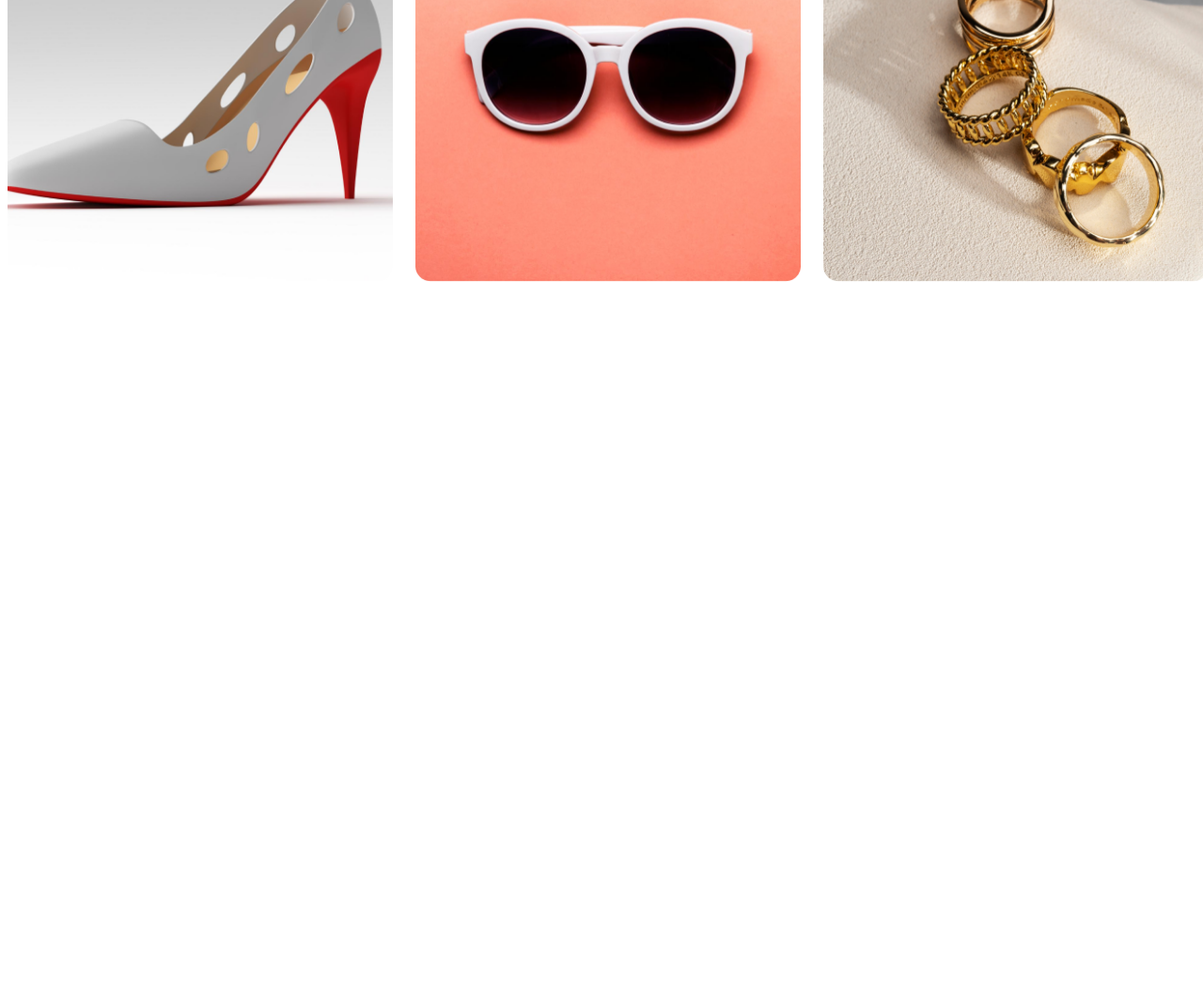
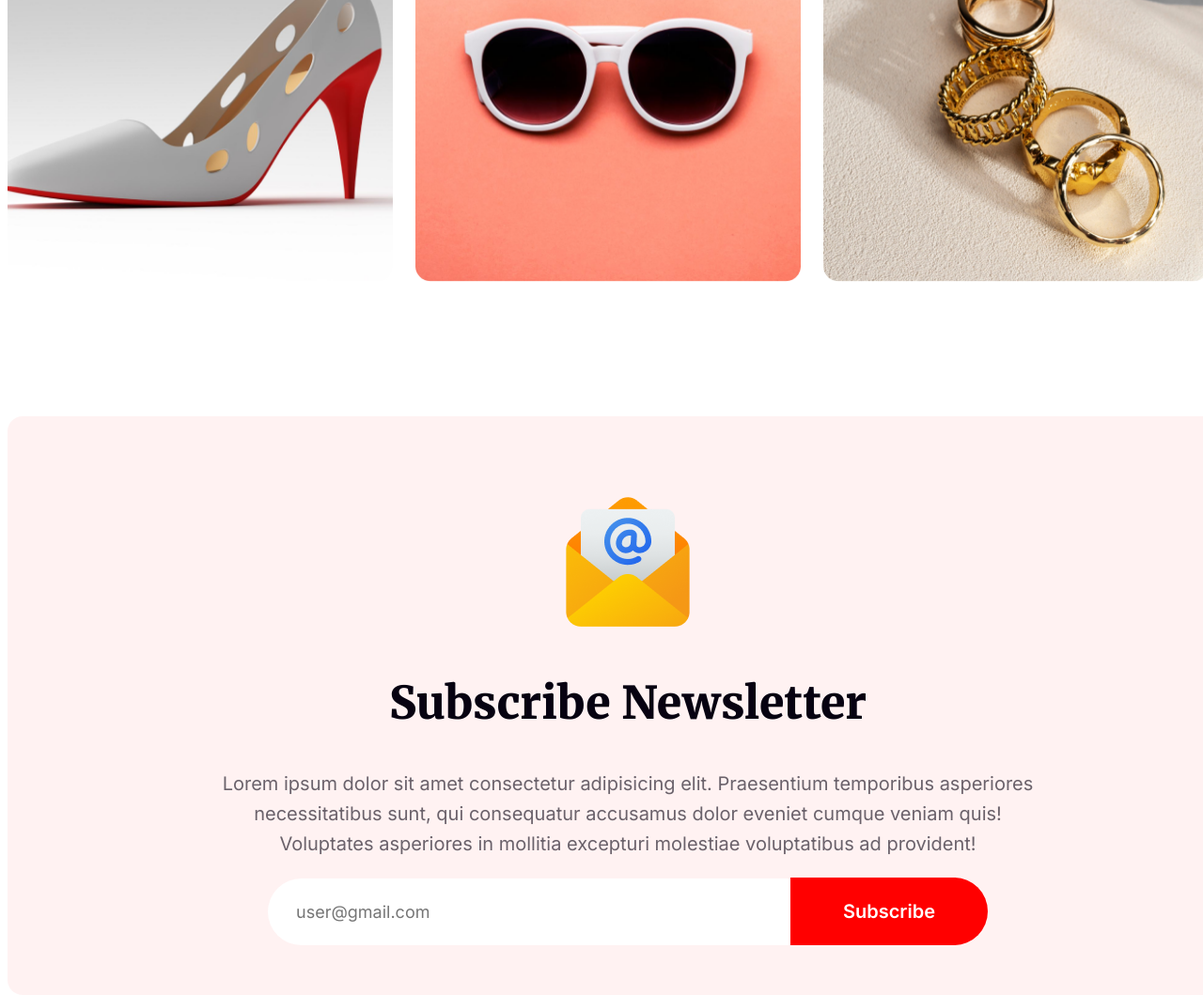
Before and after one commit to shihab4513/happy-new-year, a plain HTML site: page index.html in a window 1280 px wide. Shown: the part 5725-6784 px from the top of the page at 94% size. Before the commit the page ends 6025 px from the top, so only its background shows below. Drawn offline with Linux system fonts and the light colour scheme.

Commit message:
subscribe completed

```diff
--- a/index.html
+++ b/index.html
@@ -104,13 +104,15 @@
                 <div class="portfolio-content">
                     <h5 class="soon-column1-title1">THE BEST GIFTS</h5>
                     <h2 class="soon-column1-title2">Our Awesome Portfolio</h2>
-                    <p class="soon-description">Lorem ipsum dolor sit amet consectetur adipisicing elit. Consequuntur, accusamus dicta aliquam in alias vitae deserunt quisquam tempore a pariatur natus praesentium. Vel ducimus sed perferendis adipisci ullam incidunt minima.</p>
+                    <p class="soon-description">Lorem ipsum dolor sit amet consectetur adipisicing elit. Consequuntur,
+                        accusamus dicta aliquam in alias vitae deserunt quisquam tempore a pariatur natus praesentium.
+                        Vel ducimus sed perferendis adipisci ullam incidunt minima.</p>
                 </div>
                 <div class="portfolio-image">
                     <div class="image-first-row">
                         <img src="resources/Rectangle 3.png" alt="" class="portfolio-img" width="410px" height="450px">
-                        <img src="resources/Rectangle 4.png" alt="" class="portfolio-img"  width="410px" height="450px">
-                        <img src="resources/Rectangle 5.png" alt=""class="portfolio-img"    width="410px" height="450px">
+                        <img src="resources/Rectangle 4.png" alt="" class="portfolio-img" width="410px" height="450px">
+                        <img src="resources/Rectangle 5.png" alt="" class="portfolio-img" width="410px" height="450px">
                     </div>
                     <div class="image-second-row">
                         <img src="resources/Rectangle 6.png" alt="" class="portfolio-img" width="410px" height="450px">
@@ -119,7 +121,26 @@
                     </div>
                 </div>
 
-        </section>
+            </section>
+            <section class="subscribe">
+                <div>
+                    <img style="padding-left: 585px;padding-top: 80px;padding-right: 585px;"
+                        src="resources/Group 61.png" alt="">
+                </div>
+                <div>
+                    <h2 class="soon-column1-title2">Subscribe Newsletter</h2>
+                    <p class="soon-description" style="padding-left: 212px;padding-right: 212px;">Lorem ipsum dolor sit
+                        amet consectetur adipisicing elit. Praesentium temporibus asperiores necessitatibus sunt, qui
+                        consequatur accusamus dolor eveniet cumque veniam quis! Voluptates asperiores in mollitia
+                        excepturi molestiae voluptatibus ad provident!</p>
+                </div>
+                <form class="subscribe-form">
+                    <input class="subscribe-input" type="text" name="email" placeholder="user@gmail.com"><button
+                        class="subscribe-button" for="email">Subscribe</button>
+                </form>
+
+
+            </section>
 
     </main>
 </body>
--- a/styles.css
+++ b/styles.css
@@ -341,21 +341,64 @@ main {
   height: 663px;
 
 }
-.portfolio{
+
+.portfolio {
   width: 1320px;
-  height: 950px;
+  height: 1200px;
   margin-top: 120px;
 }
-.image-first-row{
+
+.image-first-row {
   display: flex;
   padding-bottom: 24px;
 }
 
-.image-second-row{
+.image-second-row {
   display: flex;
   justify-content: space-between;
   padding-right: 24px;
 }
-.portfolio-img{
+
+.portfolio-img {
   padding-right: 24px;
 }
+
+.subscribe {
+  width: 1320px;
+  height: 616px;
+  flex-shrink: 0;
+  border-radius: 16px;
+  background: rgba(255, 0, 0, 0.05);
+  margin-top: 120px;
+  display: block;
+  text-align: center;
+
+}
+
+.subscribe-button {
+  background-color: #FF0000;
+  color: white;
+  font-size: 20px;
+  font-family: Inter;
+  font-weight: 600;
+  padding: 24px 56px;
+  border-top-right-radius: 50px;
+  border-bottom-right-radius: 50px;
+  border: none;
+}
+
+.subscribe-button:hover {
+  background-color: #780000;
+}
+
+.subscribe-input {
+  background-color: white;
+  color: rgba(7, 2, 17, 0.30);
+  font-size: 18px;
+  font-family: Inter;
+  font-weight: 400;
+  padding: 25px 267px 25px 30px;
+  border-top-left-radius: 50px;
+  border-bottom-left-radius: 50px;
+  border: none;
+}
```
